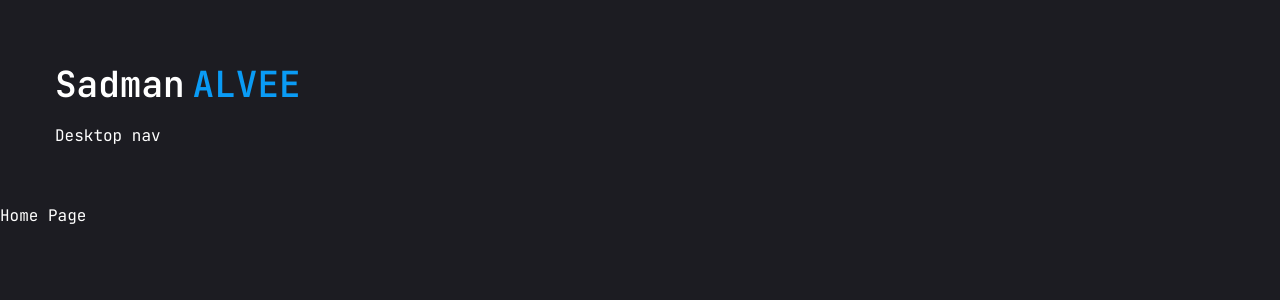
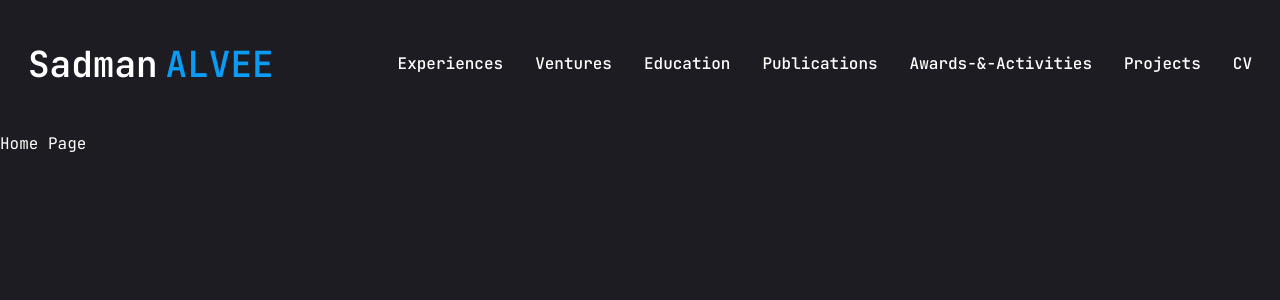
Before and after one commit to pointer2Alvee/website-portfolio-alvee, a Next.js app: page / in a window 1280 px wide. Shown: the top 300 px of the page. Built offline with nearby package versions, Linux system fonts and the light colour scheme.

Commit message:
#3, customized header, SADMAN Alvee aligned left and nav bar to right according to me

```diff
--- a/components/Header.jsx
+++ b/components/Header.jsx
@@ -6,21 +6,33 @@
 
 const Header = () => {
   return (
-  <header className="py-6 xl:py-12 text-white">
-    <div className="container mx-auto">
+  <header className="px-7 py-3 xl:py-7 text-white">
+    <div className="mx-auto flex justify-between items-center">
 
         {/*logo/ Name/ Home */}
-        <Link href="/">
-        <h1 className="text-4xl font-semibold">Sadman
-        <span className="text-accent ml-2">ALVEE</span>
-        </h1>
-        </Link>
-
-        {/*Desktop Nav*/}
-        <div className="hidden xl:flex ">
-            <Nav />
+        <div className="flex-shrink-0">
+            <Link href="/">
+                <h1 className="text-4xl font-semibold">Sadman
+                    <span className="text-accent ml-2">ALVEE</span>
+                </h1>
+            </Link>
         </div>
 
+
+        {/*Desktop Nav & hire me button*/}
+        <div className="hidden xl:flex items-center ml-auto gap-8">
+            <Nav />
+            {/*<Link href ="/contact">
+                <Button> Hire Me</Button>
+            </Link>
+            */}
+
+
+        </div>
+
+
+        {/*Mobile Nav*/}
+        <div className="xl:hidden ml-auto">mobile nav</div>
 
     </div>
   </header>
--- a/components/Nav.jsx
+++ b/components/Nav.jsx
@@ -1,7 +1,73 @@
+"use client";
+
+import Link from "next/link"
+import { usePathname } from "next/navigation";
+
+
+const links = [
+    /*{
+        name : "Home",
+        path : "/",
+
+    },*/
+    {
+        name : "Experiences",
+        path : "/experiences",
+        /* Services Under Here*/
+    },
+    {
+        name : "Ventures",
+        path : "/ventures",
+
+    },
+    {
+        name : "Education",
+        path : "/education",
+
+    },
+    {
+        name : "Publications",
+        path : "/publications",
+
+    },
+    {
+        name : "Awards-&-Activities",
+        path : "/awards_activities",
+
+    },
+    {
+        name : "Projects",
+        path : "/projects",
+
+    },
+    {
+        name : "CV",
+        path : "/cv",
+
+    },
+    /*{
+        name : "Blogs",
+        path : "/blogs",
+
+    },*/
+
+]
+
 export const Nav = () => {
-  return (
-    <nav>Desktop nav</nav>
-  )
-}
+   const pathname = usePathname();
+   console.log(pathname)
+   return (
+    <nav className="flex gap-8">
+        {links.map((link, index) => {
+            return (
+                <Link href={link.path} key={index} className={`${link.path === pathname && "text-accent border-b-2 border-accent"}
+                capitalize font-medium hover:text-accent transition-all`}>
+                    {link.name}
+                </Link>
+            );
+        })}
+        </nav>
+    );
+};
 
 export default Nav
```
Also changed, not shown: app/experiences/page.jsx (added).
